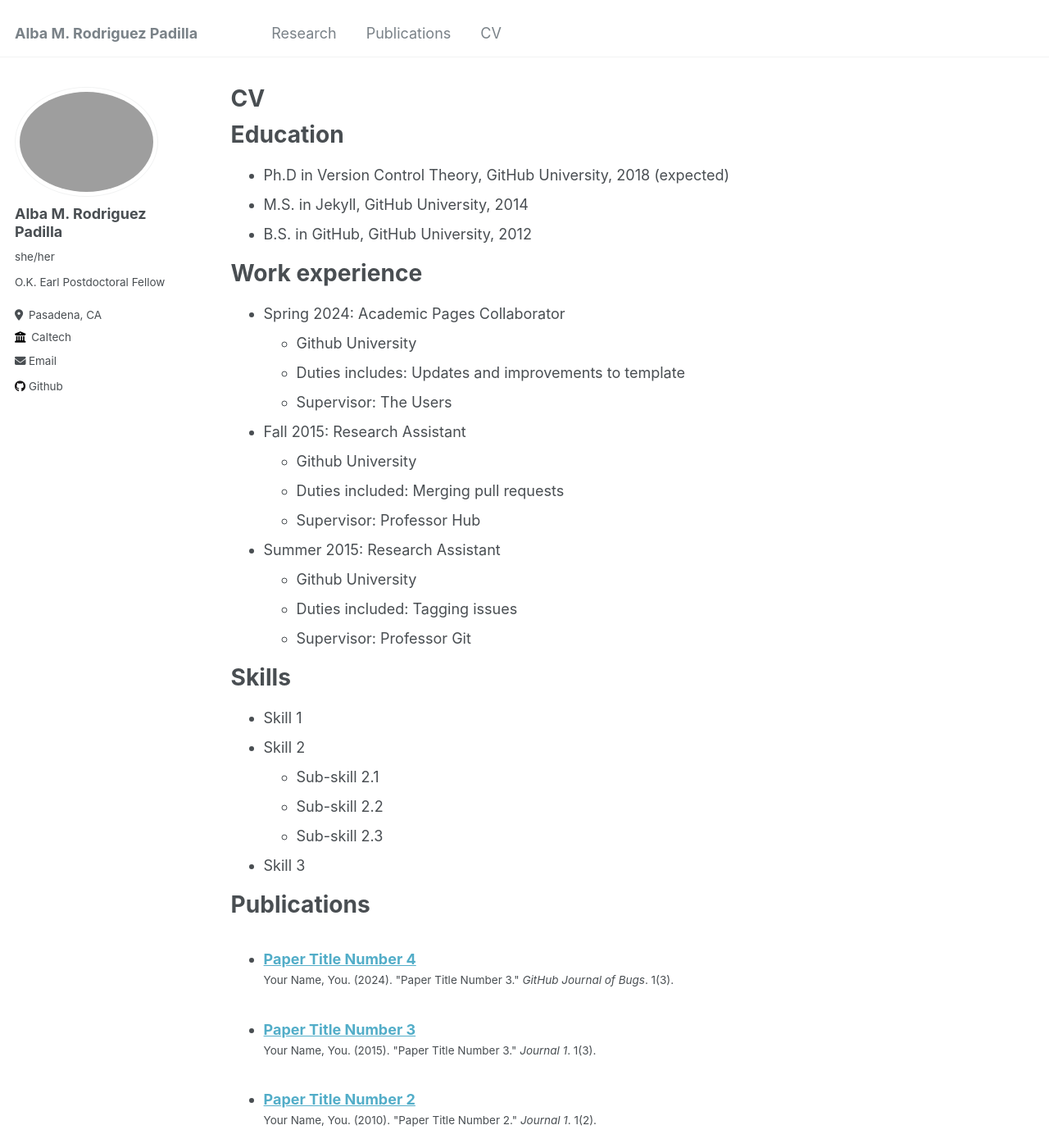
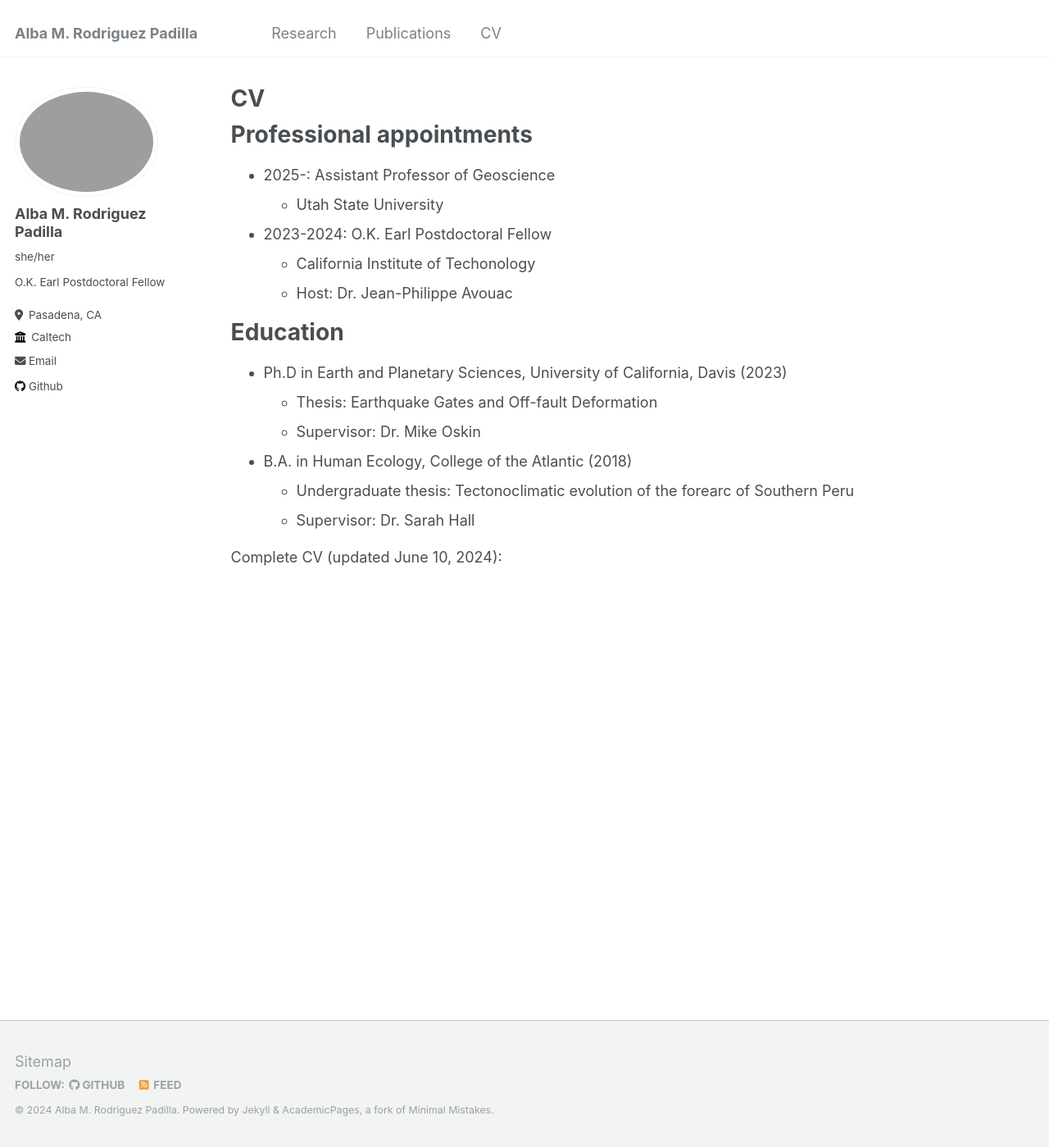
Before and after one commit to absrp/absrp.github.io, a Jekyll site: the page built from _pages/cv.md, in a window 1280 px wide and 1400 px high. Shown: the whole window at 82% size. Built offline with Jekyll 4.4.1, drawn with Linux system fonts in a browser that asks for light colours; some of the changed text lies outside the part shown.

Commit message:
Update cv.md

```diff
--- a/_pages/cv.md
+++ b/_pages/cv.md
@@ -8,57 +8,23 @@ redirect_from:
 ---
 
 {% include base_path %}
+Professional appointments
+======
+* 2025-: Assistant Professor of Geoscience
+  * Utah State University
+
+* 2023-2024: O.K. Earl Postdoctoral Fellow
+  * California Institute of Techonology
+  * Host: Dr. Jean-Philippe Avouac
 
 Education
 ======
-* Ph.D in Version Control Theory, GitHub University, 2018 (expected)
-* M.S. in Jekyll, GitHub University, 2014
-* B.S. in GitHub, GitHub University, 2012
+* Ph.D in Earth and Planetary Sciences, University of California, Davis (2023)
+  * Thesis: Earthquake Gates and Off-fault Deformation
+  * Supervisor: Dr. Mike Oskin
+* B.A. in Human Ecology, College of the Atlantic (2018)
+  * Undergraduate thesis: Tectonoclimatic evolution of the forearc of Southern Peru
+  * Supervisor: Dr. Sarah Hall
 
-Work experience
-======
-* Spring 2024: Academic Pages Collaborator
-  * Github University
-  * Duties includes: Updates and improvements to template
-  * Supervisor: The Users
 
-* Fall 2015: Research Assistant
-  * Github University
-  * Duties included: Merging pull requests
-  * Supervisor: Professor Hub
-
-* Summer 2015: Research Assistant
-  * Github University
-  * Duties included: Tagging issues
-  * Supervisor: Professor Git
-
-Skills
-======
-* Skill 1
-* Skill 2
-  * Sub-skill 2.1
-  * Sub-skill 2.2
-  * Sub-skill 2.3
-* Skill 3
-
-Publications
-======
-  <ul>{% for post in site.publications reversed %}
-    {% include archive-single-cv.html %}
-  {% endfor %}</ul>
-
-Talks
-======
-  <ul>{% for post in site.talks reversed %}
-    {% include archive-single-talk-cv.html  %}
-  {% endfor %}</ul>
-
-Teaching
-======
-  <ul>{% for post in site.teaching reversed %}
-    {% include archive-single-cv.html %}
-  {% endfor %}</ul>
-
-Service and leadership
-======
-* Currently signed in to 43 different slack teams
+Complete CV (updated June 10, 2024):
```
